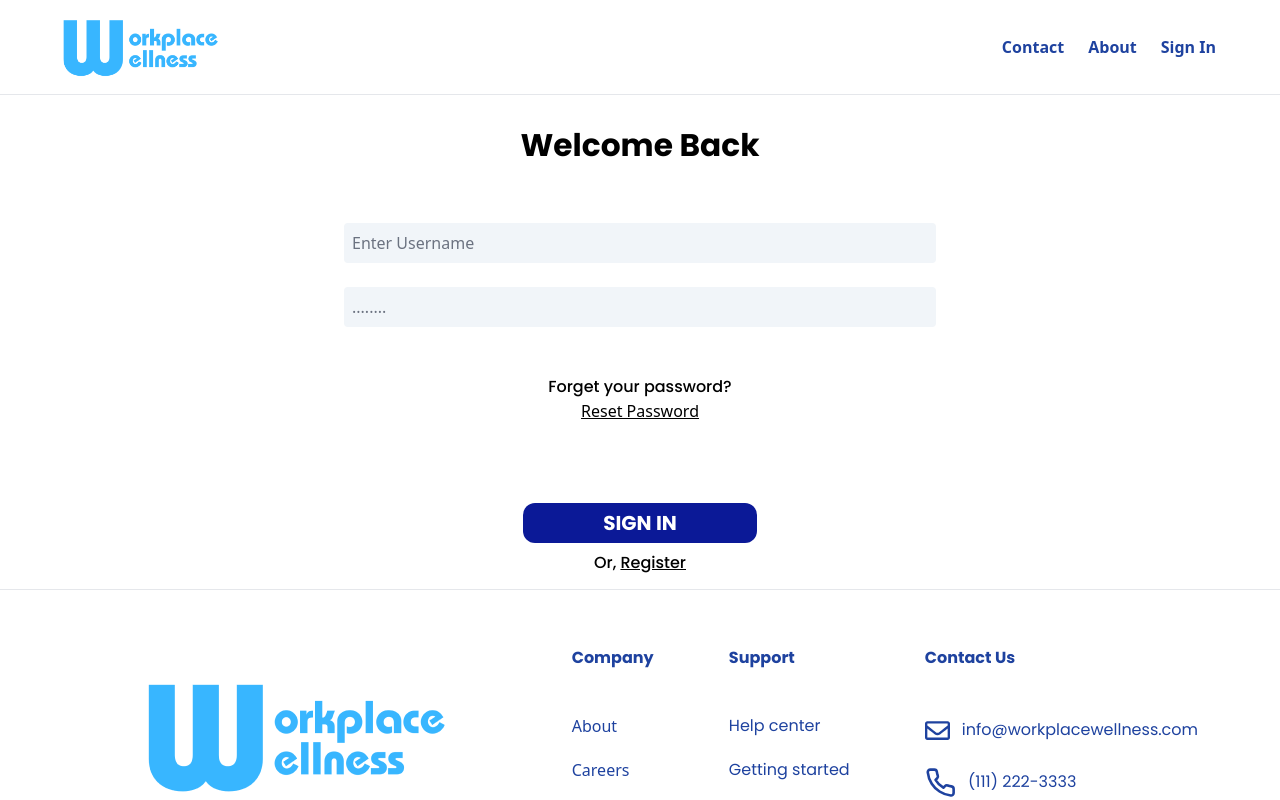
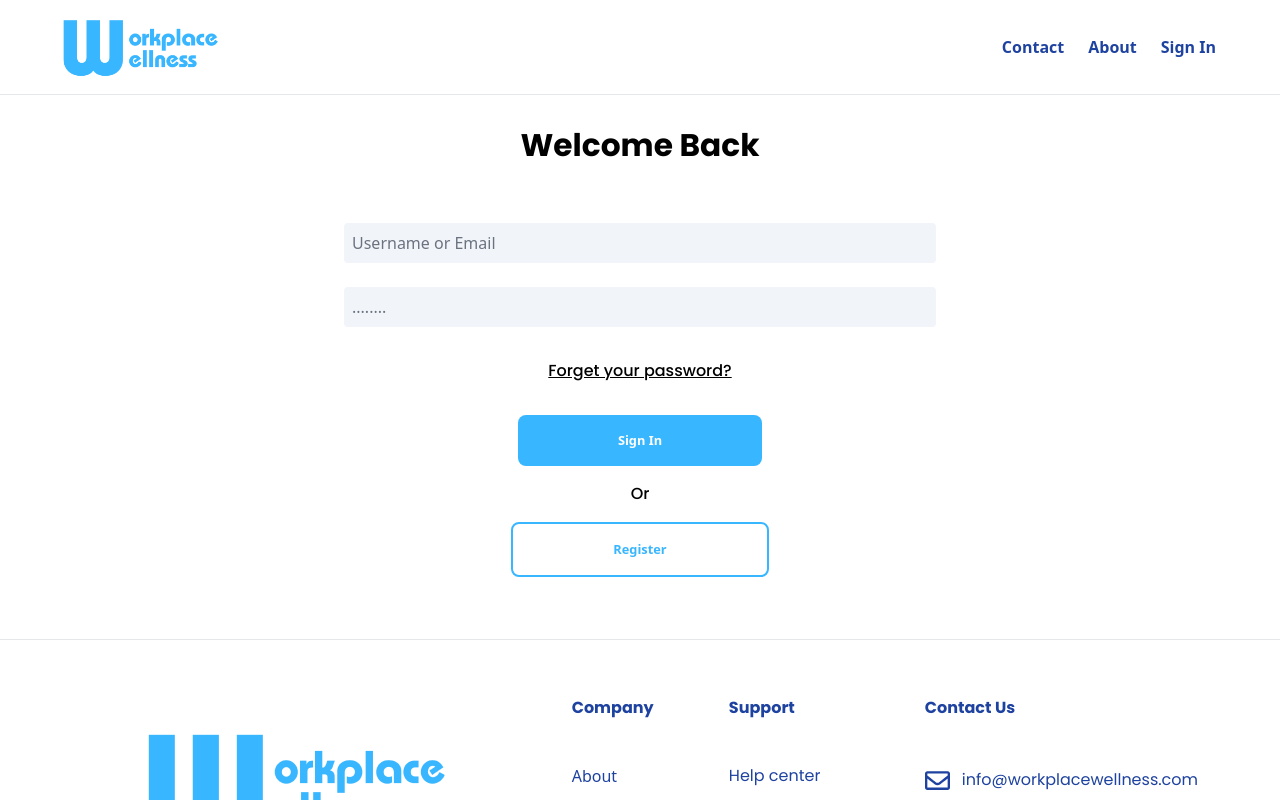
Before and after one commit to James-Lycett/workplace-wellness, a React (Create React App) app in the folder frontend/: page /login in a window 1280 px wide. Shown: the top 800 px of the page. Built offline with nearby package versions, Linux system fonts and the light colour scheme.

Commit message:
Updated buttons and spacing
cant figure out why one button is wider and how to make the dividers on either side

```diff
--- a/frontend/src/LoginPage/LoginPage.jsx
+++ b/frontend/src/LoginPage/LoginPage.jsx
@@ -54,13 +54,13 @@ export default function LoginPage() {
                             type="string"
                             id="username"
                             value={username}
-                            placeholder="Enter Username"
+                            placeholder="Username or Email"
                             onChange={handleUsernameChange}
                         />
                         {/* Password input */}
                         <label htmlFor="password"></label>
                         <input
-                            className="relative border-0 bg-slate-100 mb-6 py-2 px-2 w-full rounded"
+                            className="relative border-0 bg-slate-100 mb-8 py-2 px-2 w-full rounded"
                             type="password"
                             id="password"
                             autocomplete="new-password"
@@ -68,32 +68,34 @@ export default function LoginPage() {
                             placeholder="........"
                             onChange={handlePasswordChange}
                         />
-                        <div className="flex flex-col items-center justify-center mt-6 mb-20">
-                            <p>Forget your password?</p>
+                        <div className="flex flex-col items-center justify-center mt-0 mb-8">
                             <a
                                 href="#"
                                 className="underline hover:text-blue-500"
                             >
-                                Reset Password
+                                <p>Forget your password?</p>
                             </a>
                         </div>
                         {/* Sign in button */}
                         <div className="flex flex-col items-center justify-center">
                             <button
                                 type="submit"
-                                className="button-dark-rounded w-full mx-20"
+                                className="w-full mx-20 button-light-blue"
                             >
-                                SIGN IN
+                                Sign In
                             </button>
                         </div>
-                        <p>
-                            Or,{' '}
-                            <a href="/register" className="underline">
-                                {' '}
-                                {/* fixed route from ./register */}
+                        <div className="left-right-divider">
+                            <p className="mb-4 mt-2">Or </p>
+                        </div>
+                        <div className="flex flex-col mb-10 items-center justify-center">
+                            <button
+                                href="/register"
+                                className="w-full mx-20 button-light-blue-inverse flex justify-center"
+                            >
                                 Register
-                            </a>
-                        </p>
+                            </button>
+                        </div>
                     </div>
                 </form>
             </div>
--- a/frontend/src/index.css
+++ b/frontend/src/index.css
@@ -38,6 +38,30 @@ p {
     background-color: #000000; /* Black Circle */
 }
 
+.left-right-divider::before,
+.left-right-divider::after {
+    height: 1px;
+    width: auto;
+    background-color: rgb(0 0 0 / 0.35);
+    --tw-content: '';
+    content: var(--tw-content);
+    flex-grow: 1;
+}
+
+.left-right-divider {
+    display: flex;
+    align-items: center;
+    text-align: center;
+}
+
+.left-right-divider::before,
+.left-right-divider::after {
+    content: '';
+    flex-grow: 1;
+    border-bottom: 1px solid rgb(0 0 0 / 0.35);
+    margin: 0 0.5rem;
+}
+
 @layer components {
     /*
     text-white bg-blue-700 hover:bg-blue-800 focus:ring-4 focus:ring-blue-300
@@ -48,6 +72,23 @@ p {
         @apply text-white
         bg-v2-ltblue
         hover:bg-v2-drkblue
+        focus:ring-2
+        focus:ring-blue-300
+        font-semibold rounded-lg text-sm px-5 py-4
+        mb-2
+        dark:bg-blue-600
+        dark:hover:bg-blue-700
+        focus:outline-none
+        dark:focus:ring-blue-800;
+    }
+
+    .button-light-blue-inverse {
+        @apply text-v2-ltblue
+        bg-white
+        border-2
+        border-v2-ltblue
+        hover:bg-v2-ltblue
+        hover:text-white
         focus:ring-2
         focus:ring-blue-300
         font-semibold rounded-lg text-sm px-5 py-4
```
